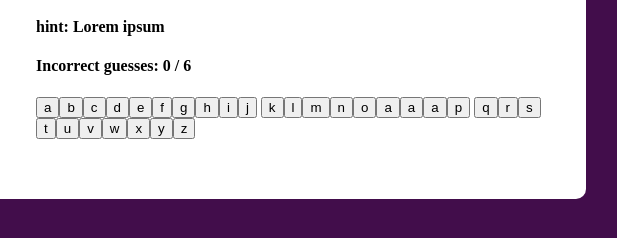
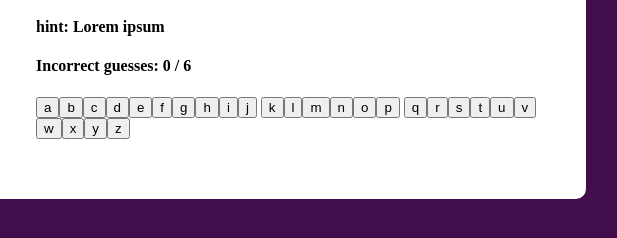
Before and after one commit to RCasares316/Spaceman-Game, a plain HTML site: page index.html in a window 1280 px wide. Shown: the part 384-622 px from the top of the page, 519-1136 px from the left. Drawn offline with Linux system fonts and the light colour scheme.

Commit message:
some css and html done

```diff
--- a/index.html
+++ b/index.html
@@ -40,7 +40,6 @@
           ><button>g</button><button>h</button><button>i</button
           ><button>j</button> <button>k</button><button>l</button
           ><button>m</button><button>n</button><button>o</button
-          ><button>a</button><button>a</button><button>a</button
           ><button>p</button> <button>q</button><button>r</button
           ><button>s</button><button>t</button><button>u</button
           ><button>v</button><button>w</button><button>x</button
```
